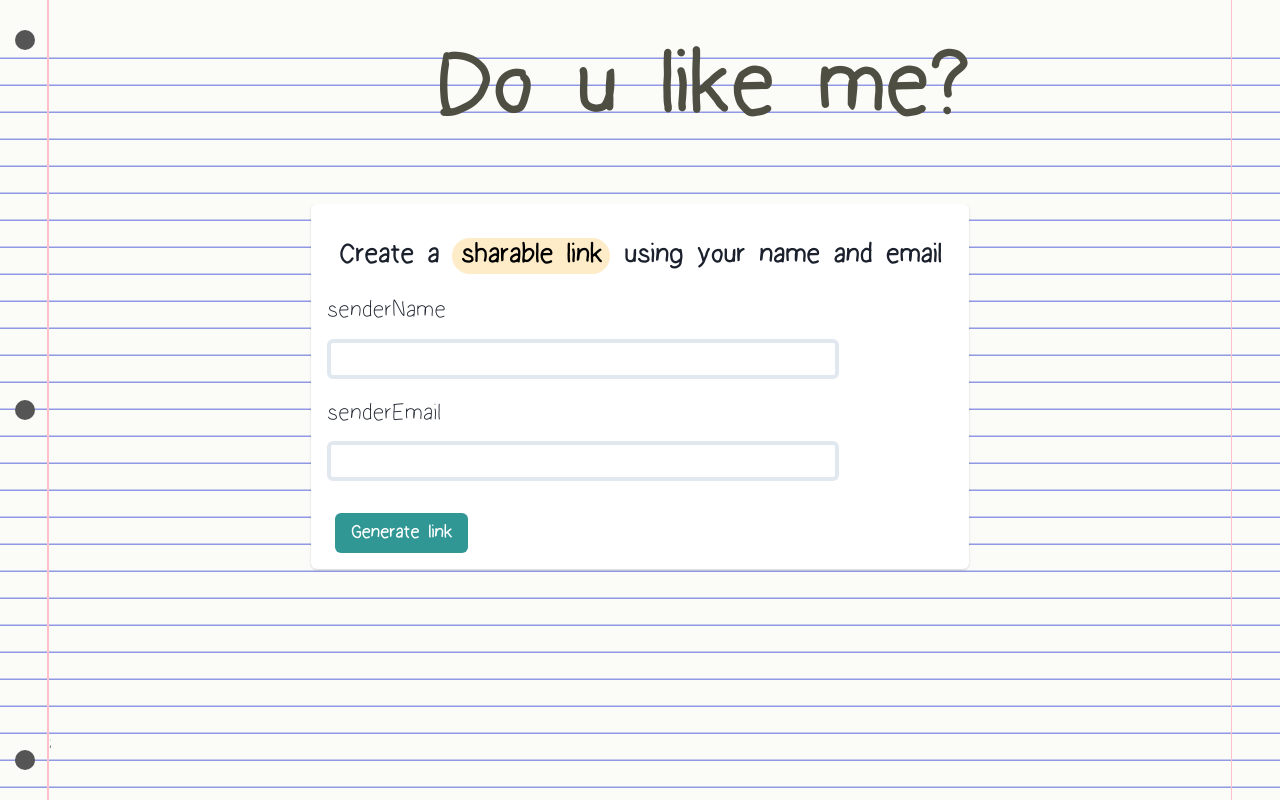
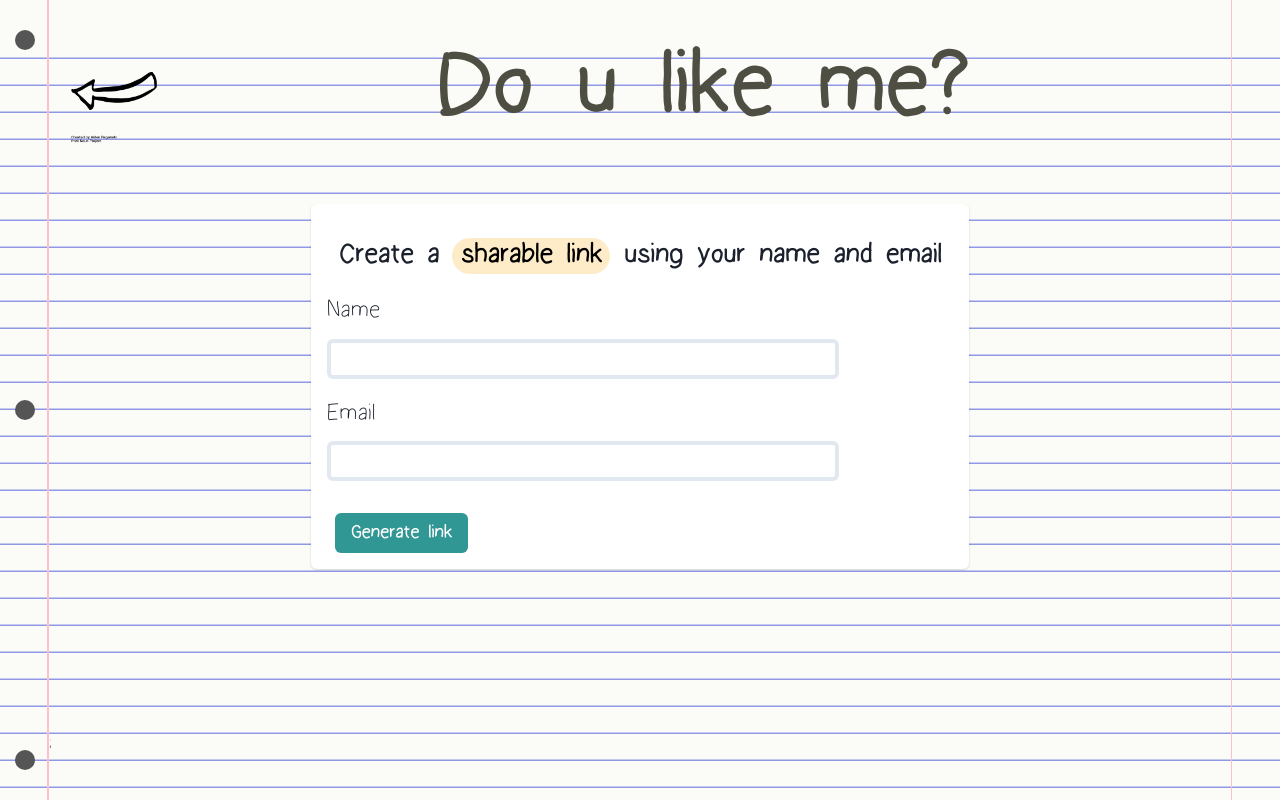
Before and after one commit to andregcab/do-you-like-me, a Next.js app: page /send-note in a window 1280 px wide. Built offline with nearby package versions, Linux system fonts and the light colour scheme.

Commit message:
adds home button and external routes

```diff
--- a/src/components/NotebookPaper/index.tsx
+++ b/src/components/NotebookPaper/index.tsx
@@ -1,7 +1,8 @@
-// import Image from 'next/image';
+import Image from 'next/image';
+import Link from 'next/link';
 import { PropsWithChildren } from '@types';
 import styles from '@styles/NotebookPaper.module.scss';
-// import uwuImage from '@public/Stylized_uwu_emoticon.png';
+import backIcon from '@public/noun-hand-drawn-arrow-2930303.png';
 
 const NotebookPaper = ({ children }: PropsWithChildren) => {
   return (
@@ -13,8 +14,10 @@ const NotebookPaper = ({ children }: PropsWithChildren) => {
       </div>
       <div className={`${styles.r_margin} ${styles.margin}`}></div>
       <header>
+        <Link className={styles.homeBtn} href="/">
+          <Image src={backIcon} alt="back" />
+        </Link>
         <span className={styles.page_title}>Do u like me?</span>
-        {/* <Image src={uwuImage} alt="UwU" width={100} height={50} /> */}
       </header>
       {children}
     </div>
--- a/src/pages/send-note/index.tsx
+++ b/src/pages/send-note/index.tsx
@@ -17,7 +17,7 @@ import {
   Text,
   useClipboard,
 } from '@chakra-ui/react';
-import { encodeText, decodeText } from '@utils';
+import { encodeText } from '@utils';
 import styles from '@styles/EmailForm.module.scss';
 
 const schema = yup
@@ -71,8 +71,8 @@ const SendNote = () => {
             <Heading
               as="h3"
               size="lg"
+              lineHeight="tall"
               fontFamily="inherit"
-              lineHeight="tall"
             >
               <Highlight
                 query="sharable link"
@@ -90,16 +90,14 @@ const SendNote = () => {
           <FormControl isInvalid={formInvalid}>
             <Box maxW="lg ">
               <Box mb={4}>
-                <FormLabel htmlFor="senderName">senderName</FormLabel>
+                <FormLabel htmlFor="senderName">Name</FormLabel>
                 <Input id="senderName" {...register('senderName')} />
                 <FormErrorMessage mt={3}>
                   <span>{errors.senderName?.message}</span>
                 </FormErrorMessage>
               </Box>
               <Box mb={4}>
-                <FormLabel htmlFor="senderEmail">
-                  senderEmail
-                </FormLabel>
+                <FormLabel htmlFor="senderEmail">Email</FormLabel>
                 <Input
                   id="senderEmail"
                   {...register('senderEmail')}
@@ -112,9 +110,9 @@ const SendNote = () => {
                 ml={2}
                 mt={4}
                 fontSize="xl"
+                type="submit"
                 colorScheme="teal"
                 isLoading={isSubmitting}
-                type="submit"
               >
                 Generate link
               </Button>
@@ -131,11 +129,11 @@ const SendNote = () => {
                 </Text>
                 <Box display="flex" alignItems="center">
                   <Code
+                    maxW="lg"
+                    overflow="hidden"
                     whiteSpace="nowrap"
-                    overflow="hidden"
+                    colorScheme="orange"
                     textOverflow="ellipsis"
-                    colorScheme="orange"
-                    maxW="lg"
                   >
                     {generatedLink}
                   </Code>
--- a/src/styles/NotebookPaper.module.scss
+++ b/src/styles/NotebookPaper.module.scss
@@ -60,6 +60,14 @@
   bottom: 30px;
 }
 
+.homeBtn {
+  position: fixed;
+  display: block;
+  top: 3rem;
+  left: 4rem;
+  width: 100px;
+}
+
 @media screen and (min-width: 768px) and (max-width: 1024px) {
   .page header {
     padding-left: 28%;
```
Also changed, not shown: src/pages/index.tsx (+13 -8 lines), public/assets/noun-hand-drawn-arrow-2930303.png (added), 1 other file (tests, documents, lock files or other folders).
